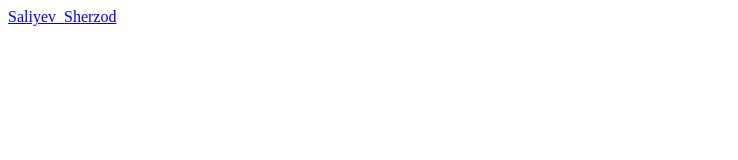
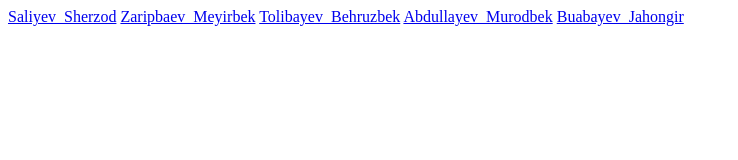
Before and after one commit to adikdeveloper/sertifikat, a plain HTML site: page index.html in a window 1280 px wide. Shown: the whole page, without its empty margins (0-738 px from the left). Drawn offline with Linux system fonts and the light colour scheme.

Commit message:
Update index.html

```diff
--- a/index.html
+++ b/index.html
@@ -7,5 +7,9 @@
 </head>
 <body>
     <a href="./sertifikat/Saliyev_Sherzod.jpg">Saliyev_Sherzod</a>
+    <a href="./sertifikat/Zaripbaev_Meyirbek.jpg">Zaripbaev_Meyirbek</a>
+    <a href="./sertifikat/Tolibayev_Behruzbek.jpg">Tolibayev_Behruzbek</a>
+    <a href="./sertifikat/Abdullayev_Murodbek.jpg">Abdullayev_Murodbek</a>
+    <a href="./sertifikat/Buabayev_Jahongir.jpg">Buabayev_Jahongir</a>
 </body>
 </html>
```
